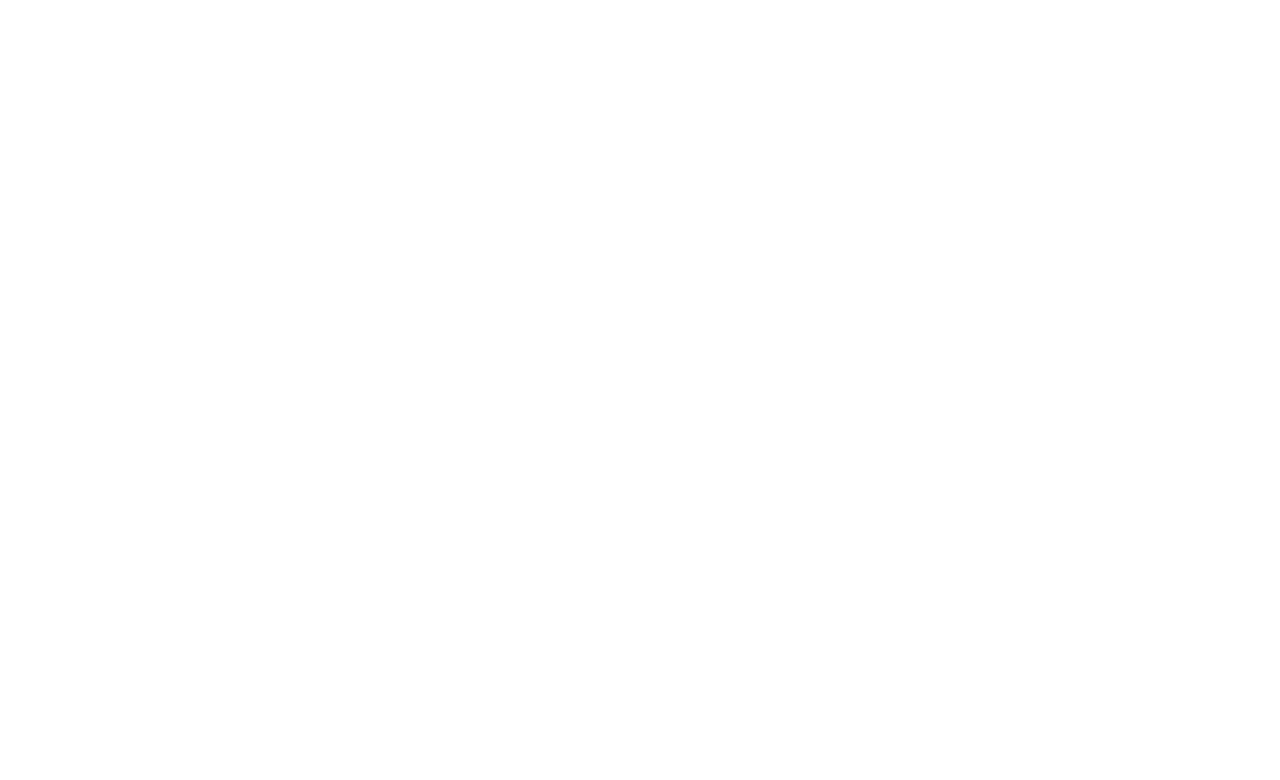
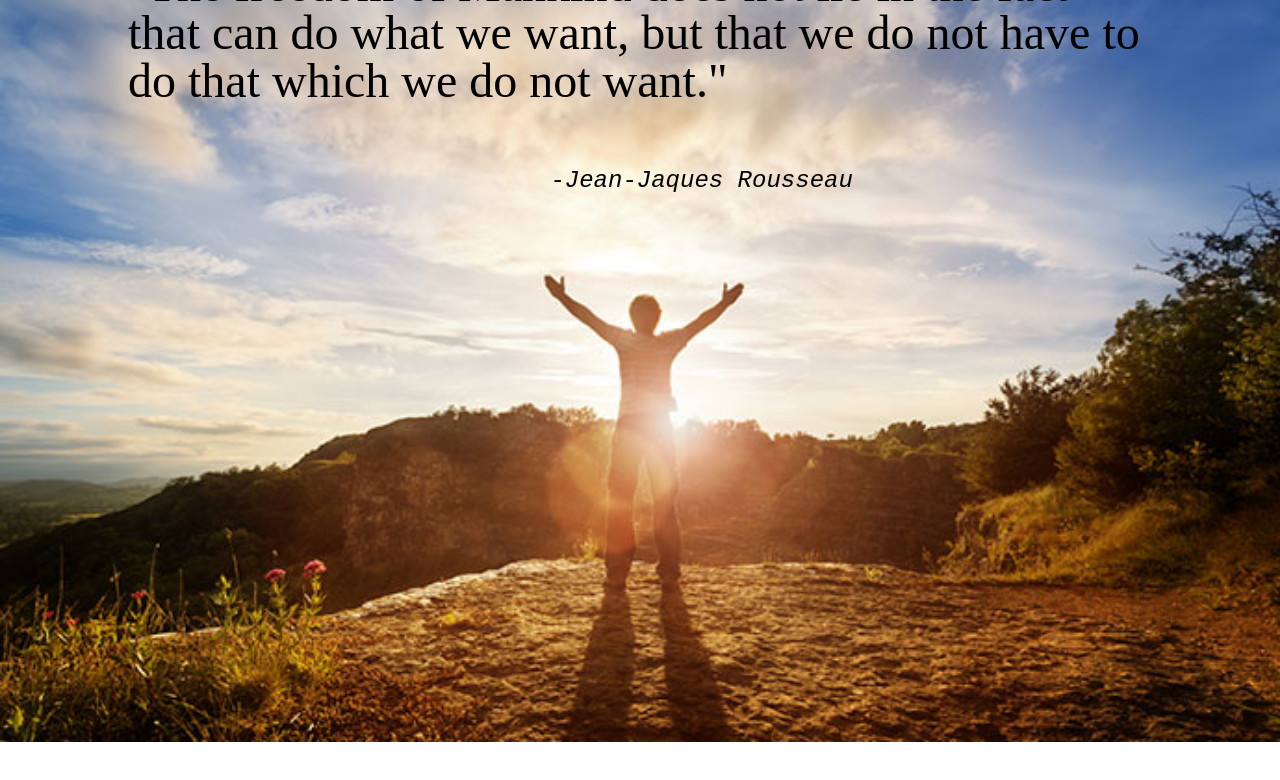
Before and after one commit to BertalanBalazs/simple-quote-page1, a plain HTML site: page index.html in a window 1280 px wide. Drawn offline with Linux system fonts and the light colour scheme.

Commit message:
add base file structure

```diff
--- a/index.html
+++ b/index.html
@@ -4,8 +4,14 @@
   <meta charset="utf-8">
   <title></title>
   <meta name="viewport" content="width=device-width, initial-scale=1">
+    <link rel="stylesheet" type="text/css" href="main.css"
 </head>
 <body>
-
+    <img src="assets/szabadsag.jpg">
+  <p class="text">
+    "The freedom of Mankind does not lie in the fact that can do what we want, but that we do not have to do that which we do not want."
+    </p>
+     <p class="alairas"> -Jean-Jaques Rousseau
+    </p>
 </body>
 </html>
--- a/main.css
+++ b/main.css
@@ -0,0 +1,59 @@
+/* http://meyerweb.com/eric/tools/css/reset/
+   v2.0 | 20110126
+   License: none (public domain)
+*/
+
+html, body, div, span, applet, object, iframe,
+h1, h2, h3, h4, h5, h6, p, blockquote, pre,
+a, abbr, acronym, address, big, cite, code,
+del, dfn, em, img, ins, kbd, q, s, samp,
+small, strike, strong, sub, sup, tt, var,
+b, u, i, center,
+dl, dt, dd, ol, ul, li,
+fieldset, form, label, legend,
+table, caption, tbody, tfoot, thead, tr, th, td,
+article, aside, canvas, details, embed,
+figure, figcaption, footer, header, hgroup,
+menu, nav, output, ruby, section, summary,
+time, mark, audio, video {
+	margin: 0;
+	padding: 0;
+	border: 0;
+	font-size: 100%;
+	font: inherit;
+	vertical-align: baseline;
+}
+/* HTML5 display-role reset for older browsers */
+article, aside, details, figcaption, figure,
+footer, header, hgroup, menu, nav, section {
+	display: block;
+}
+body {
+	line-height: 1;
+}
+ol, ul {
+	list-style: none;
+}
+blockquote, q {
+	quotes: none;
+}
+blockquote:before, blockquote:after,
+q:before, q:after {
+	content: '';
+	content: none;
+}
+table {
+	border-collapse: collapse;
+	border-spacing: 0;
+}
+
+body,html {margin: 0px;
+padding: 0px;
+}
+img {height: 100%;
+width:100%}
+.text {font-size: 3rem;
+font-family: inherit,fantasy; margin-top: -49rem; margin-left: 10%; margin-right: 10%;}
+
+.alairas {font-size: 1.5rem;
+font-family: monospace; font-style: italic; margin-top: 4rem; margin-left: 43% }
```
Also changed, not shown: assets/szabadsag.jpg (added).
